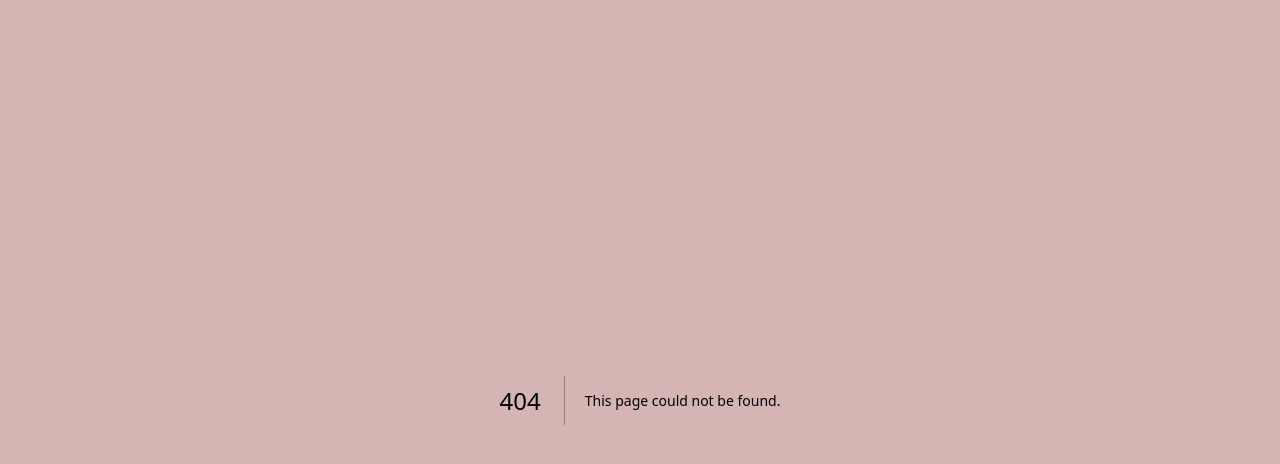
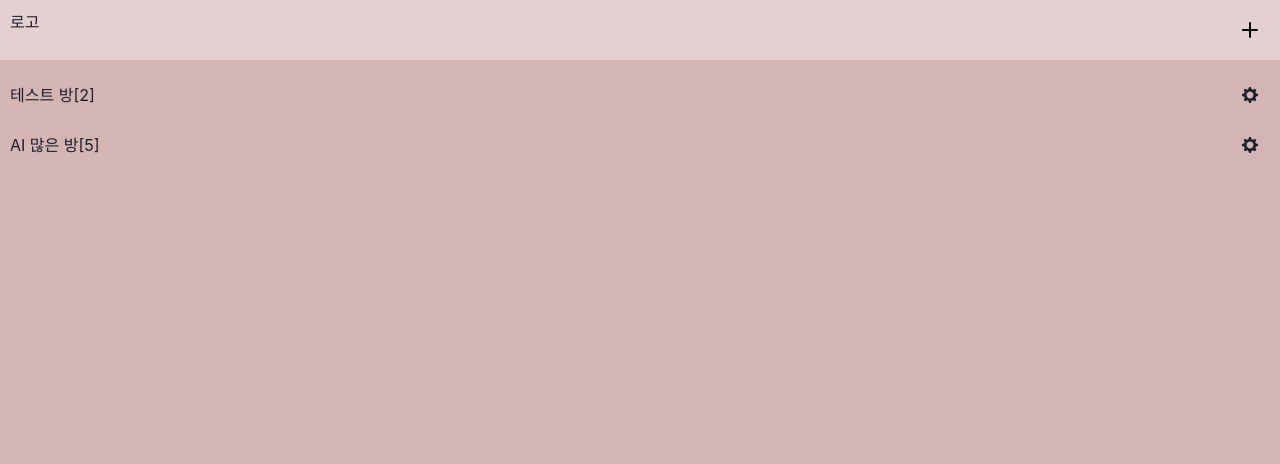
Before and after one commit to Jeongeun-Choi/KakaoTalk_AI_Group_Chat_Room, a Next.js app: page /chat-list in a window 1280 px wide. Before the commit this address had no page. Shown: the top 464 px of the page. Built offline with nearby package versions, Linux system fonts and the light colour scheme.

Commit message:
add: 채팅방 리스트 화면 구현 중 (api 호출 미완성)

```diff
--- /dev/null
+++ b/src/pages/chat-list.tsx
@@ -0,0 +1,176 @@
+import styled from "@emotion/styled";
+import { AddIcon } from "@chakra-ui/icons";
+import ListItem from "@/components/List/ListItem";
+import { Box, IconButton } from "@chakra-ui/react";
+import EditRoomModal from "@/components/Modal/EditRoomModal";
+import { CSSProperties, MouseEvent, useCallback, useState } from "react";
+import { RoomInfo } from "@/components/Modal/types";
+
+type ModalInfo = {
+  modalType: "add" | "edit";
+  modalTitle: string;
+  modalContentStyle?: CSSProperties;
+  submitButtonText: string;
+};
+
+const chatList = [
+  {
+    id: 1,
+    memberCount: "2",
+    roomName: "테스트 방",
+  },
+  {
+    id: 2,
+    memberCount: "5",
+    roomName: "AI 많은 방",
+  },
+];
+function ChatList() {
+  const [isOpenModal, setIsOpenModal] = useState<boolean>(false);
+  const [modalInfo, setModalInfo] = useState<ModalInfo>({
+    modalType: "add",
+    modalTitle: "",
+    submitButtonText: "",
+  });
+  const [editRoomInfo, setEditRoomInfo] = useState<RoomInfo>({
+    roomName: "",
+    memberCount: "",
+  });
+
+  const handleOpenAddingModal = useCallback(() => {
+    setIsOpenModal(true);
+    setModalInfo({
+      modalType: "add",
+      modalTitle: "방 생성",
+      submitButtonText: "생성",
+    });
+  }, []);
+
+  const handleOpenEditingModal = useCallback(
+    (event: MouseEvent<HTMLButtonElement>) => {
+      const { currentTarget } = event;
+      if (!currentTarget || !currentTarget.dataset) {
+        return;
+      }
+
+      const { roomId } = currentTarget.dataset;
+
+      if (!roomId) {
+        return;
+      }
+
+      // chatRoomList에서 roomId에 맞는 room 정보 가져와서 데이터 넣기
+      const roomInfo = chatList.find(
+        (chat) => chat.id === parseInt(roomId, 10)
+      );
+
+      if (!roomInfo) {
+        return;
+      }
+      setEditRoomInfo(roomInfo);
+      setIsOpenModal(true);
+      setModalInfo({
+        modalType: "edit",
+        modalTitle: "방 수정",
+        submitButtonText: "수정",
+      });
+    },
+    []
+  );
+
+  const handleCloseModal = useCallback(() => {
+    setIsOpenModal(false);
+    setEditRoomInfo({ roomName: "", memberCount: "" });
+  }, []);
+
+  const handleSubmitAddingRoom = useCallback(
+    (roomName: string, memberCount: string) => {
+      const params = { roomName, memberCount };
+      //api 요청 보내기
+    },
+    []
+  );
+
+  const handleSubmitUpdatingRoom = useCallback(
+    (id: string, roomName: string, memberCount: string) => {},
+    []
+  );
+
+  const handleDeleteRoom = useCallback(
+    (event: MouseEvent<HTMLButtonElement>) => {
+      const { currentTarget } = event;
+      if (!currentTarget || !currentTarget.dataset) {
+        return;
+      }
+
+      const { roomId } = currentTarget.dataset;
+
+      if (!roomId) {
+        return;
+      }
+
+      //alert(`${roomName} 방을 삭제하시겠습니까?`)
+    },
+    []
+  );
+
+  return (
+    <>
+      <ChatListContainer>
+        <Header bgColor="pink.300">
+          <div>로고</div>
+          <IconButton
+            colorScheme="none"
+            aria-label="Add ChatRoom"
+            color="black"
+            onClick={handleOpenAddingModal}
+          >
+            <AddIcon />
+          </IconButton>
+        </Header>
+        <Main>
+          {chatList.map((chat) => (
+            <ListItem
+              key={chat.id}
+              memberCount={chat.memberCount}
+              roomName={chat.roomName}
+              roomId={chat.id}
+              onOpenEditModal={handleOpenEditingModal}
+              onDeleteRoom={handleDeleteRoom}
+            />
+          ))}
+        </Main>
+      </ChatListContainer>
+      <EditRoomModal
+        isOpen={isOpenModal}
+        isCentered
+        editRoomInfo={editRoomInfo}
+        modalTitle={modalInfo.modalTitle}
+        submitButtonText={modalInfo.submitButtonText}
+        onClose={handleCloseModal}
+      />
+    </>
+  );
+}
+
+export default ChatList;
+
+const ChatListContainer = styled(Box)`
+  /* width: 90%; */
+  display: flex;
+  flex-direction: column;
+  justify-content: space-between;
+  align-items: center;
+`;
+
+const Header = styled(Box)`
+  width: 100%;
+  display: flex;
+  justify-content: space-between;
+  padding: 10px;
+`;
+
+const Main = styled.main`
+  width: 100%;
+  padding: 10px;
+`;
```
